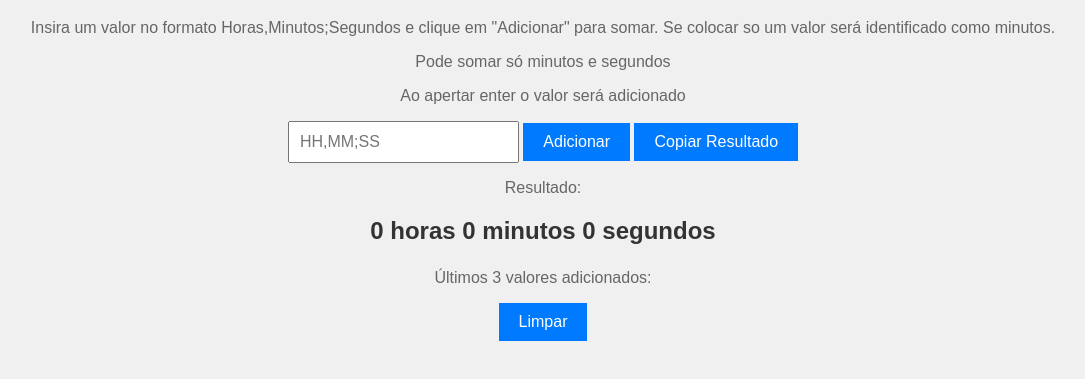
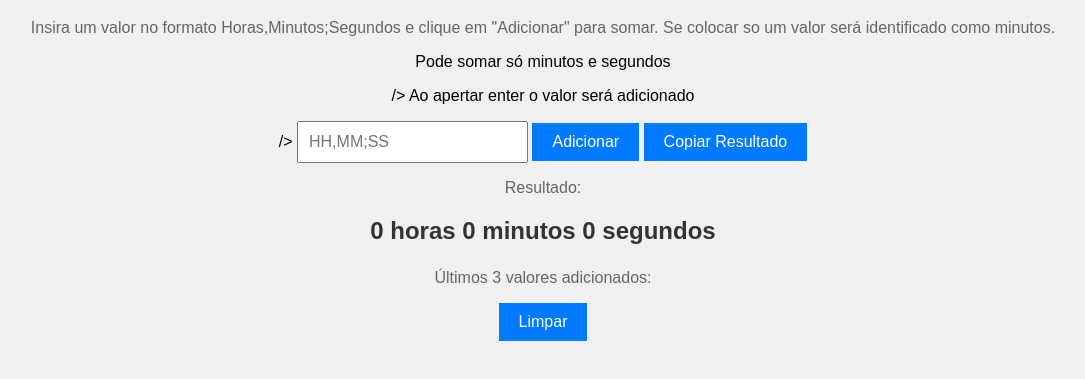
Before and after one commit to carlindaniel/SomarHeMin, a plain HTML site: page index.html in a window 1280 px wide. Shown: the part 61-440 px from the top of the page, without its empty margins (97-1182 px from the left). Drawn offline with Linux system fonts and the light colour scheme.

Commit message:
Update index.html

```diff
--- a/index.html
+++ b/index.html
@@ -12,8 +12,8 @@
     <audio id="som" src="som.mp3"></audio>
     <h1>Soma de Horas, Minutos e Segundos</h1>
     <p>Insira um valor no formato Horas,Minutos;Segundos e clique em "Adicionar" para somar. Se colocar so um valor será identificado como minutos.</p>
-    <p>Pode somar só minutos e segundos</p>
-    <p>Ao apertar enter o valor será adicionado</p>
+    <br<p>Pode somar só minutos e segundos</p>/>
+    <br<p>Ao apertar enter o valor será adicionado</p>/>
     <input type="text" id="valorInput" placeholder="HH,MM;SS" onkeydown="if (event.key === 'Enter') adicionar()">
     <button onclick="adicionar()">Adicionar</button>
     <button onclick="copiarResultado()">Copiar Resultado</button>
```
